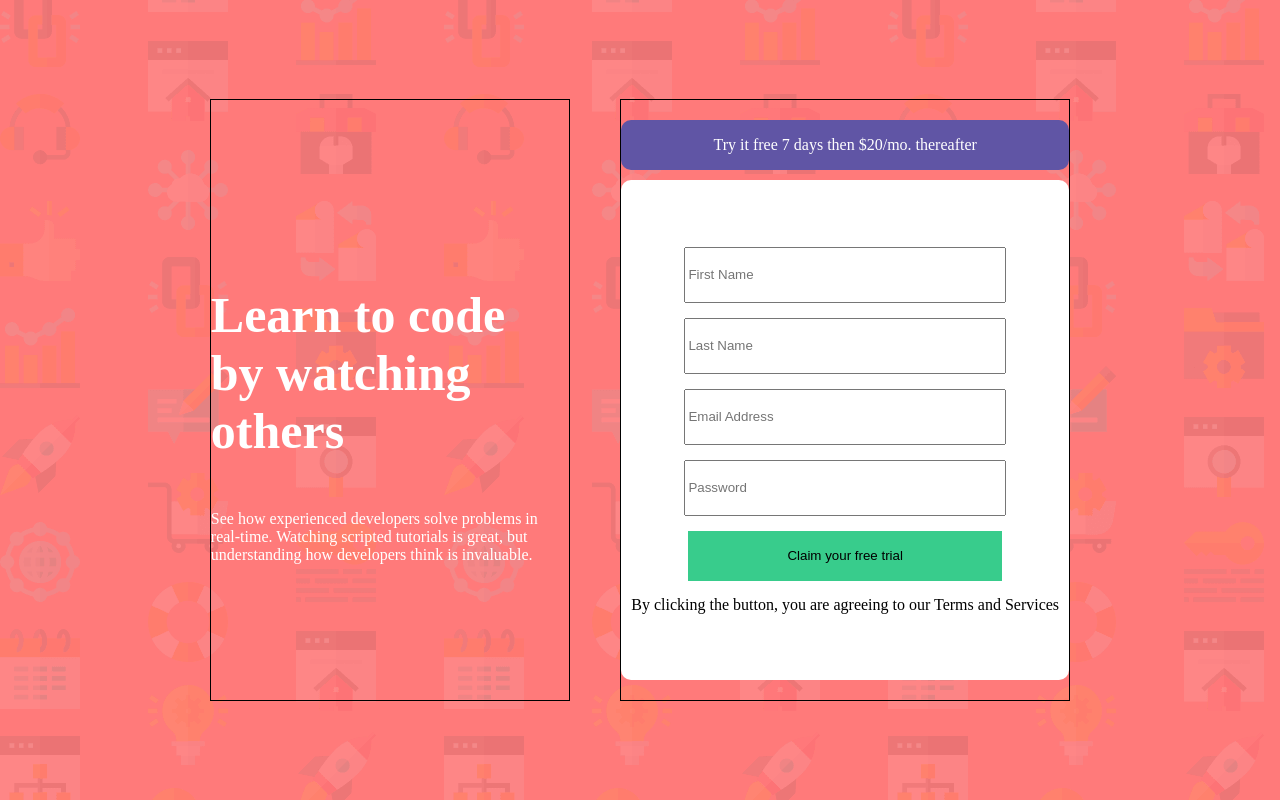
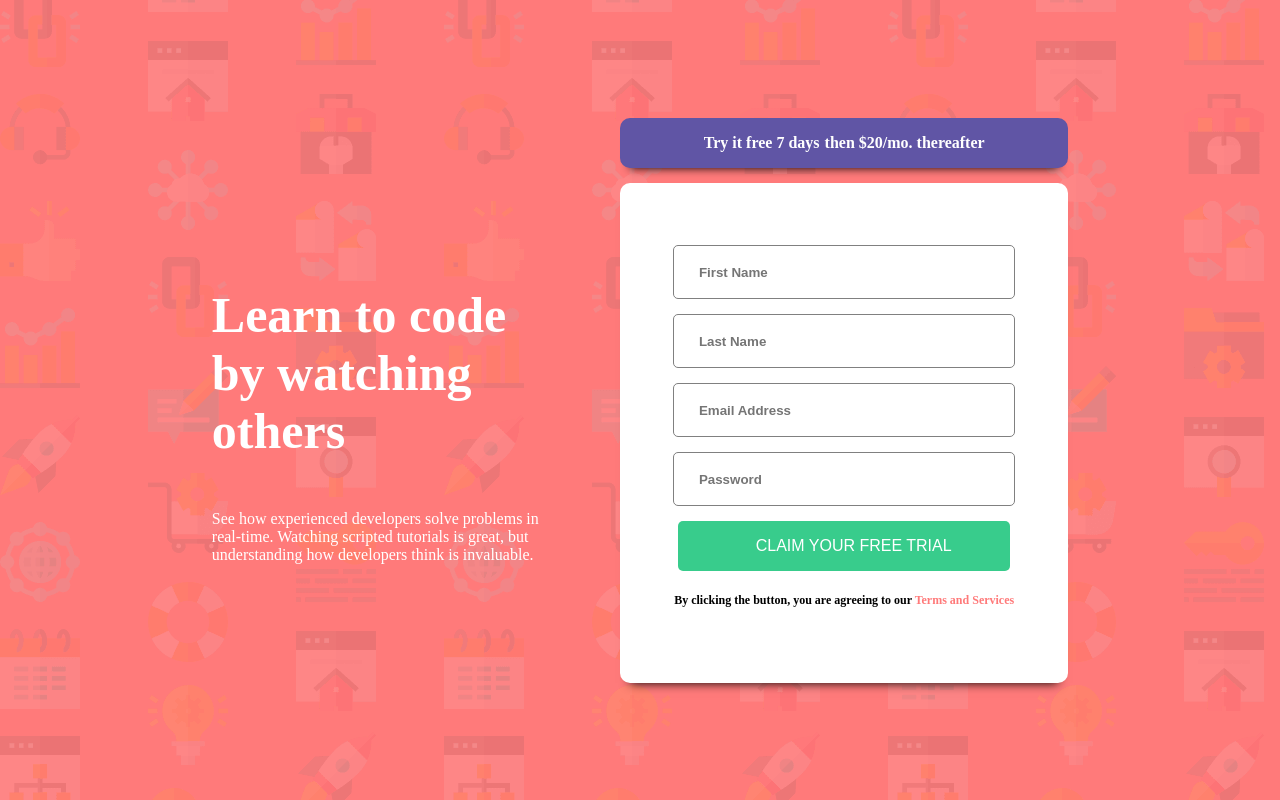
Before and after one commit to mvpsheng/component-with-signup-form, a plain HTML site: page index.html in a window 1280 px wide. Drawn offline with Linux system fonts and the light colour scheme.

Commit message:
finished V1

```diff
--- a/index.html
+++ b/index.html
@@ -25,7 +25,9 @@
       invaluable.
     </div>
     <div class="right">
-      <div>Try it free 7 days then $20/mo. thereafter</div>
+      <div>
+        <span class="beblod">Try it free 7 days </span> then $20/mo. thereafter
+      </div>
       <form>
         <input type="text" placeholder="First Name" />
         <input type="text" placeholder="Last Name" />
@@ -36,7 +38,10 @@
           type="submit"
           value="Claim your free trial"
         />
-        By clicking the button, you are agreeing to our Terms and Services
+        <p>
+          By clicking the button, you are agreeing to our
+          <span class="highlight">Terms and Services</span>
+        </p>
       </form>
     </div>
   </body>
--- a/style.css
+++ b/style.css
@@ -10,7 +10,6 @@ body {
   display: flex;
   justify-content: center;
   align-items: center;
-  border: 1px solid black;
 
   font-size: 16px;
 
@@ -19,7 +18,6 @@ body {
 .left {
   height: 600px;
   width: 28%;
-  border: 1px solid black;
 
   display: flex;
   flex-direction: column;
@@ -36,11 +34,12 @@ body {
 .right {
   height: 600px;
   width: 35%;
-  border: 1px solid black;
   display: flex;
   flex-direction: column;
   justify-content: center;
   align-items: center;
+
+  font-weight: 700;
 }
 .right div {
   height: 50px;
@@ -52,10 +51,15 @@ body {
   justify-content: center;
   align-items: center;
 
-  margin-bottom: 10px;
+  margin-bottom: 15px;
   border-radius: 10px;
+
+  box-shadow: 0 10px 10px -10px rgba(0, 0, 0, 1);
 }
-
+.beblod {
+  font-weight: 700;
+  margin-right: 5px;
+}
 form {
   display: flex;
   flex-direction: column;
@@ -66,15 +70,37 @@ form {
   width: 100%;
   background-color: white;
   border-radius: 10px;
+
+  box-shadow: 0 10px 10px -10px rgba(0, 0, 0, 1);
 }
 
 input {
   height: 50px;
   width: 70%;
   margin-bottom: 15px;
+  border-radius: 5px;
+  padding-left: 25px;
+  border: 1px solid gray;
+}
+
+input::placeholder {
+  font-weight: bold;
 }
 
 .submitinput {
   background-color: hsl(154, 59%, 51%);
   border: none;
+  width: 74%;
+  text-transform: uppercase;
+  font-size: 16px;
+  color: white;
+  margin-bottom: 10px;
 }
+
+form p {
+  font-size: 12px;
+}
+
+.highlight {
+  color: hsl(0, 100%, 74%);
+}
```
Also changed, not shown: 1 other file.
